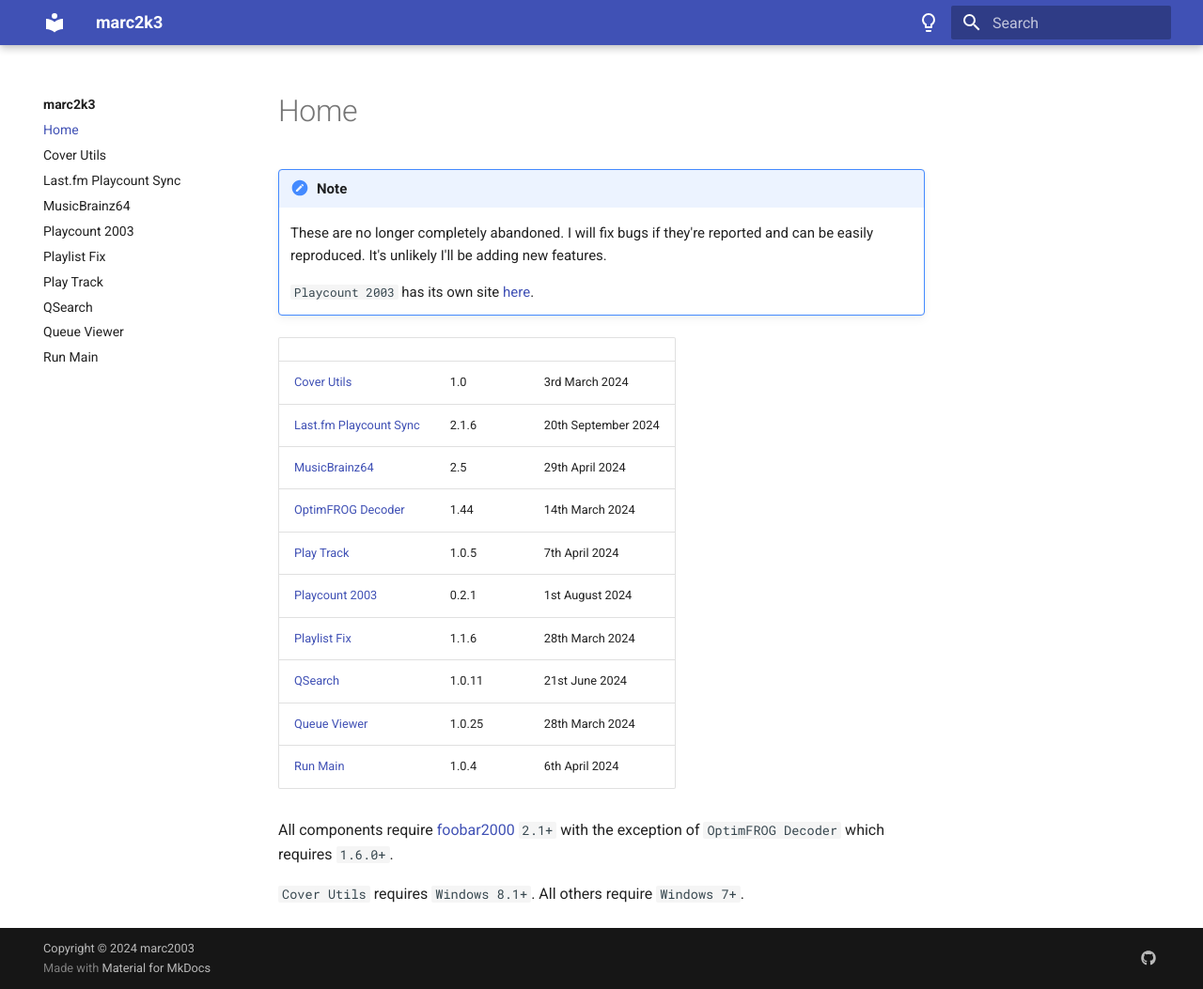
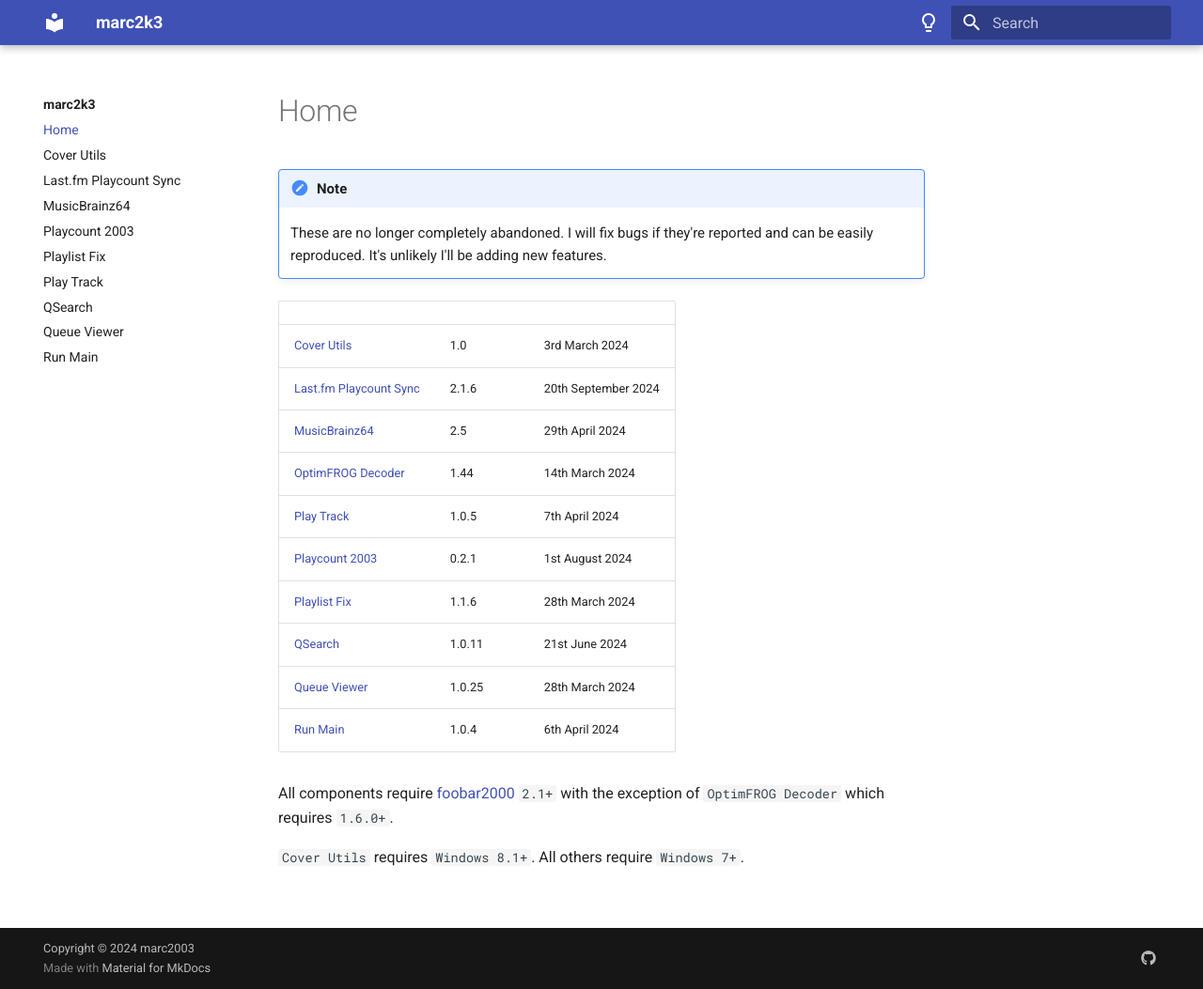
Before and after one commit to marc2k3/marc2k3.github.io, an MkDocs documentation site: the page built from docs/index.md, in a window 1280 px wide and 1053 px high. Shown: the whole window at 94% size. Built offline with MkDocs 1.6.1 and Material for MkDocs 9.7.7, drawn with Linux system fonts in a browser that asks for light colours.

Commit message:
Remove dead link

```diff
--- a/docs/index.md
+++ b/docs/index.md
@@ -1,8 +1,6 @@
 !!! note
 	These are no longer completely abandoned. I will fix bugs if they're reported
 	and can be easily reproduced. It's unlikely I'll be adding new features.
-
-	`Playcount 2003` has its own site [here](https://marc2k3.github.io/foo_playcount_2003/).
 
 ||||
 |:---|:---|:---|
```
